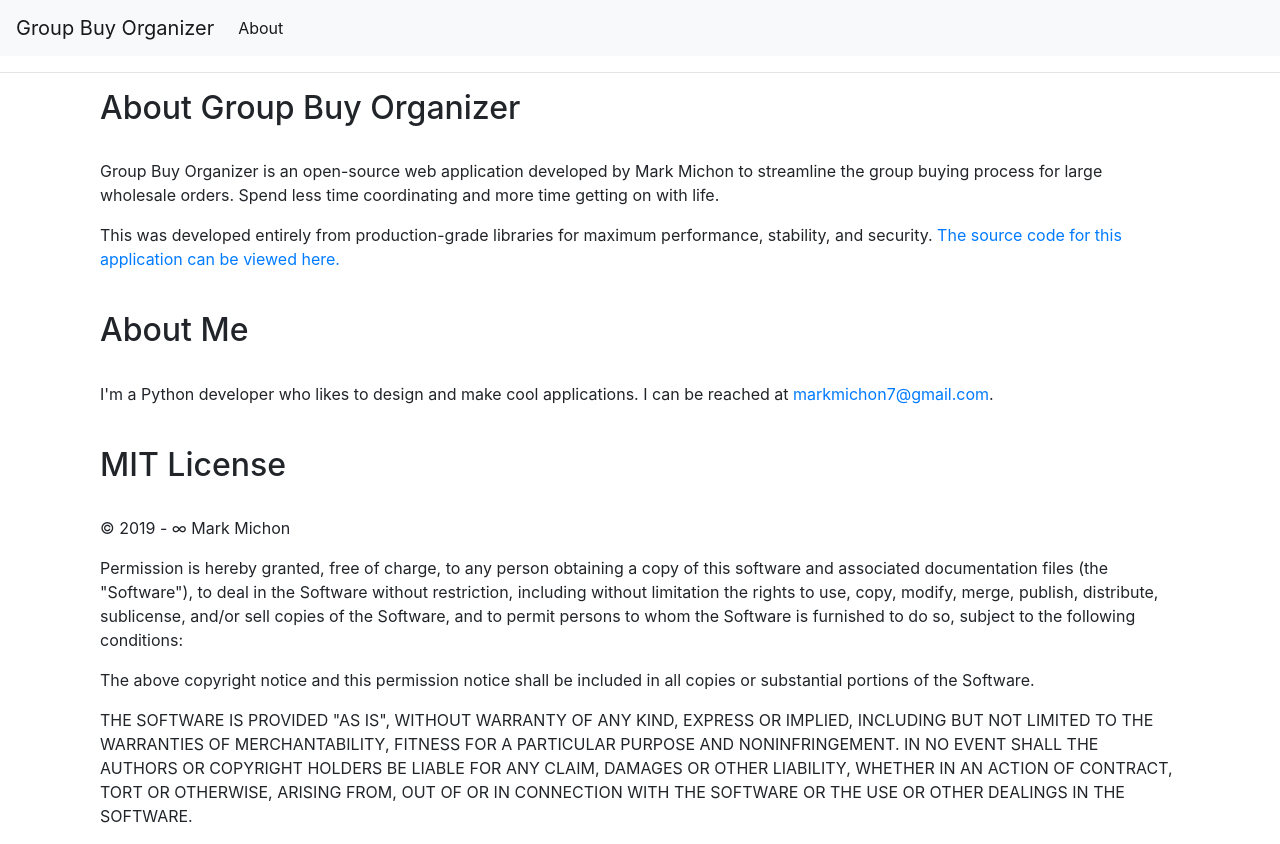
After one commit to dustykline/Group-Buy-Organizer, a Flask app: template gbo/templates/about.html in a window 1280 px wide. The commit adds this page. Run offline with Flask 2, Linux system fonts and the light colour scheme; the template is opened without the code that fills it, so the values that code supplies are empty; some libraries are stand-ins or nearby versions.

Commit message:
7/23 update - major redesign of structure - rudimentary routing is now up for some pages - some pages now have functioning placeholders - Bootstrap now functioning on pages - registration html/jinja template complete - login html/jinja template complete - about page complete - form validation for registration complete - form validation for login complete

```diff
--- a/gbo/database/database.py
+++ /dev/null
@@ -1,2 +0,0 @@
-def foo():
-    pass
--- a/gbo/webapp/forms.py
+++ b/gbo/forms.py
@@ -1,8 +1,6 @@
 from flask_wtf import FlaskForm
 from wtforms import BooleanField, PasswordField, SubmitField, StringField
 from wtforms.validators import DataRequired, Email, EqualTo, Length
-
-# login, register, item creation
 
 class RegistrationForm(FlaskForm):
     '''This field is used to register new accounts'''
--- /dev/null
+++ b/gbo/instance/models.py
@@ -0,0 +1,5 @@
+class Instance:
+
+    def __init__(self):
+        self.registration_disabled = False
+        self.required_login = True
--- a/gbo/main.py
+++ /dev/null
@@ -1,4 +0,0 @@
-from gbo.webapp.webapp import web_app
-
-if __name__ == '__main__':
-    web_app.run(debug=True)
--- a/gbo/models/session.py
+++ /dev/null
@@ -1,4 +0,0 @@
-class Session:
-
-    def __init__(self):
-        self.first_time = False
--- a/gbo/static/style.css
+++ b/gbo/static/style.css
@@ -2,4 +2,4 @@
 
 /*body{*/
 /*    font-family: 'Roboto', sans-serif;*/
-/*}*/
+/*} to do last, if needed*/
--- /dev/null
+++ b/gbo/templates/about.html
@@ -0,0 +1,33 @@
+{% extends "primary.html" %}
+{% block content %}
+    <div class="container">
+        <h2>About Group Buy Organizer</h2>
+        <br>
+        <p>Group Buy Organizer is an open-source web application developed by Mark Michon to streamline the group buying
+            process for large wholesale orders. Spend less time coordinating and more time getting on with life.</p>
+        <p>This was developed entirely from production-grade libraries for maximum performance, stability, and security.
+            <a href="https://github.com/MarkMichon1/Group-Buy-Organizer">The source code for this application can be
+                viewed here.</a></p>
+        <br>
+        <h2>About Me</h2>
+        <br>
+        <p>I'm a Python developer who likes to design and make cool applications. I can be reached at
+            <a href="mailto:markmichon7@gmail.com">markmichon7@gmail.com</a>.</p>
+        <br>
+        <h2>MIT License</h2>
+        <br>
+        <p>&copy; 2019 - &infin; Mark Michon</p>
+        <p>Permission is hereby granted, free of charge, to any person obtaining a copy of this software and associated
+            documentation files (the "Software"), to deal in the Software without restriction, including without
+            limitation the rights to use, copy, modify, merge, publish, distribute, sublicense, and/or sell copies of
+            the Software, and to permit persons to whom the Software is furnished to do so, subject to the following
+            conditions:</p>
+        <p>The above copyright notice and this permission notice shall be included in all copies or substantial portions
+            of the Software.</p>
+        <p>THE SOFTWARE IS PROVIDED "AS IS", WITHOUT WARRANTY OF ANY KIND, EXPRESS OR IMPLIED, INCLUDING BUT NOT LIMITED
+            TO THE WARRANTIES OF MERCHANTABILITY, FITNESS FOR A PARTICULAR PURPOSE AND NONINFRINGEMENT. IN NO EVENT
+            SHALL THE AUTHORS OR COPYRIGHT HOLDERS BE LIABLE FOR ANY CLAIM, DAMAGES OR OTHER LIABILITY, WHETHER IN AN
+            ACTION OF CONTRACT, TORT OR OTHERWISE, ARISING FROM, OUT OF OR IN CONNECTION WITH THE SOFTWARE OR THE USE
+            OR OTHER DEALINGS IN THE SOFTWARE.</p>
+    </div>
+{% endblock content %}
--- /dev/null
+++ b/gbo/templates/home.html
@@ -0,0 +1,4 @@
+{% extends "primary.html" %}
+{% block content %}
+    <h1>home content placeholder</h1>
+{% endblock content %}
--- a/gbo/templates/primary.html
+++ b/gbo/templates/primary.html
@@ -3,59 +3,48 @@
 <head>
     <meta charset="UTF-8">
     <title>Group Buy Organizer - {{ title }}</title>
-    <script src="https://code.jquery.com/jquery-3.3.1.slim.min.js" integrity="sha384-q8i/X+965DzO0rT7abK41JStQIAqVgRVzpbzo5smXKp4YfRvH+8abtTE1Pi6jizo" crossorigin="anonymous"></script>
-<script src="https://cdnjs.cloudflare.com/ajax/libs/popper.js/1.14.7/umd/popper.min.js" integrity="sha384-UO2eT0CpHqdSJQ6hJty5KVphtPhzWj9WO1clHTMGa3JDZwrnQq4sF86dIHNDz0W1" crossorigin="anonymous"></script>
-<script src="https://stackpath.bootstrapcdn.com/bootstrap/4.3.1/js/bootstrap.min.js" integrity="sha384-JjSmVgyd0p3pXB1rRibZUAYoIIy6OrQ6VrjIEaFf/nJGzIxFDsf4x0xIM+B07jRM" crossorigin="anonymous"></script>
-    <link rel="stylesheet" href="https://stackpath.bootstrapcdn.com/bootstrap/4.3.1/css/bootstrap.min.css" integrity="sha384-ggOyR0iXCbMQv3Xipma34MD+dH/1fQ784/j6cY/iJTQUOhcWr7x9JvoRxT2MZw1T" crossorigin="anonymous">
-    <link rel="stylesheet" type="text/css"
-    href="../../static/style.css">
+    <link rel="stylesheet" href="https://stackpath.bootstrapcdn.com/bootstrap/4.3.1/css/bootstrap.min.css"
+          integrity="sha384-ggOyR0iXCbMQv3Xipma34MD+dH/1fQ784/j6cY/iJTQUOhcWr7x9JvoRxT2MZw1T" crossorigin="anonymous">
+    <link rel="stylesheet" type="text/css" href="../static/style.css">
 </head>
 <body>
     <nav class="navbar navbar-expand-lg navbar-light bg-light">
-    <a class="navbar-brand" href="/">Group Buy Organizer</a>
-  <button class="navbar-toggler" type="button" data-toggle="collapse" data-target="#navbarSupportedContent" aria-controls="navbarSupportedContent" aria-expanded="false" aria-label="Toggle navigation">
+        <a class="navbar-brand" href="{{ url_for('home') }}">Group Buy Organizer</a>
+      <button class="navbar-toggler" type="button" data-toggle="collapse" data-target="#navbarSupportedContent"
+              aria-controls="navbarSupportedContent" aria-expanded="false" aria-label="Toggle navigation">
         <span class="navbar-toggler-icon"></span>
       </button>
 
       <div class="collapse navbar-collapse" id="navbarSupportedContent">
         <ul class="navbar-nav mr-auto">
           <li class="nav-item active">
-        <a class="nav-link" href="#">Home <span class="sr-only">(current)</span></a>
-      </li>
-      <li class="nav-item">
-        <a class="nav-link" href="#">Link</a>
-      </li>
-      <li class="nav-item dropdown">
-        <a class="nav-link dropdown-toggle" href="#" id="navbarDropdown" role="button" data-toggle="dropdown" aria-haspopup="true" aria-expanded="false">
-          Dropdown
-        </a>
-        <div class="dropdown-menu" aria-labelledby="navbarDropdown">
-          <a class="dropdown-item" href="#">Action</a>
-          <a class="dropdown-item" href="#">Another action</a>
-          <div class="dropdown-divider"></div>
-          <a class="dropdown-item" href="#">Something else here</a>
-        </div>
-      </li>
-      <li class="nav-item">
-        <a class="nav-link disabled" href="#">Disabled</a>
+            <a class="nav-link" href="{{ url_for('about') }}">About <span class="sr-only">(current)</span></a>
           </li>
         </ul>
       </div>
     </nav>
-<h1>Big tag</h1>
-    <p>Lorem ipsum dolor sit amet, consectetur adipiscing elit. Maecenas id magna sed ante volutpat congue sed ac felis.
-        Mauris consectetur massa justo. In accumsan eu nulla quis lacinia. Orci varius natoque penatibus et magnis dis
-        parturient montes, nascetur ridiculus mus. Nullam in rhoncus nisl, non faucibus orci. Morbi vitae sapien tempus,
-        posuere arcu ut, maximus nisi. Nam eu finibus nisl, rhoncus fermentum sapien. Nullam sit amet ultrices purus.
-        Mauris gravida vehicula nulla vitae pulvinar. Maecenas risus dui, rhoncus et diam ac, interdum lobortis enim.
-    </p>
-
-<div class="alert alert-info alert-dismissible fade show" role="alert">
-  <strong>Holy guacamole!</strong> Test popup message to see if this works.
-  <button type="button" class="close" data-dismiss="alert" aria-label="Close">
-    <span aria-hidden="true">&times;</span>
-  </button>
+    <hr>
+<!--  temporary ^^^  -->
+    <div class="container">
+        {% with messages = get_flashed_messages(with_categories=true) %}
+            {% if messages %}
+                {% for category, message in messages %}
+                    <div class="alert alert-{{ category }}">
+                        {{ message }}
                     </div>
-
+                {% endfor %}
+            {% endif %}
+        {% endwith %}
+        {% block content %}{% endblock %}
+    </div>
+    <script src="https://code.jquery.com/jquery-3.3.1.slim.min.js"
+            integrity="sha384-q8i/X+965DzO0rT7abK41JStQIAqVgRVzpbzo5smXKp4YfRvH+8abtTE1Pi6jizo"
+            crossorigin="anonymous"></script>
+    <script src="https://cdnjs.cloudflare.com/ajax/libs/popper.js/1.14.7/umd/popper.min.js"
+            integrity="sha384-UO2eT0CpHqdSJQ6hJty5KVphtPhzWj9WO1clHTMGa3JDZwrnQq4sF86dIHNDz0W1"
+            crossorigin="anonymous"></script>
+    <script src="https://stackpath.bootstrapcdn.com/bootstrap/4.3.1/js/bootstrap.min.js"
+            integrity="sha384-JjSmVgyd0p3pXB1rRibZUAYoIIy6OrQ6VrjIEaFf/nJGzIxFDsf4x0xIM+B07jRM"
+            crossorigin="anonymous"></script>
 </body>
 </html>
--- /dev/null
+++ b/gbo/webapp.py
@@ -0,0 +1,37 @@
+from flask import Flask, flash, redirect, render_template, url_for
+
+from gbo.forms import LoginForm, RegistrationForm
+
+web_app = Flask(__name__)
+web_app.config['SECRET_KEY'] = 'temporary' #todo secrets.token_hex(16)... have in config.py file?
+
+@web_app.route("/")
+def home():
+    return render_template('home.html')
+
+@web_app.route("/about")
+def about():
+    return render_template('about.html')
+
+@web_app.route("/register", methods=['GET', 'POST'])
+def register():
+    form = RegistrationForm()
+    if form.validate_on_submit():
+        flash(f'Account created for {form.username.data}!', 'success')
+        return redirect(url_for('home'))
+    return render_template('register.html', title='Register', form=form)
+
+@web_app.route("/login", methods=['GET', 'POST'])
+def login():
+    form = LoginForm()
+    if form.validate_on_submit():
+        if form.email.data == 'admin@blog.com' and form.password.data == 'password':
+            flash('You have been logged in!', 'success')
+            return redirect(url_for('home'))
+        else:
+            flash('Login Unsuccessful. Please check username and password', 'danger')
+    return render_template('login.html', title='Login', form=form)
+
+#todo more
+
+web_app.run(debug=True)
--- /dev/null
+++ b/run.py
@@ -0,0 +1,6 @@
+# from flaskblog import create_app
+#
+# app = create_app()
+#
+# if __name__ == '__main__':
+#     app.run(debug=True)
```
Also changed, not shown: gbo/models.py (+6 -10 lines), gbo/templates/login.html (+52 -0 lines), gbo/templates/register.html (+70 -3 lines), gbo/webapp/webapp.py (deleted, +0 -24 lines), gbo/config.py (added), gbo/webapp/routes.py (deleted), readme.md. Lines whose indentation alone changed are shown as unchanged.
